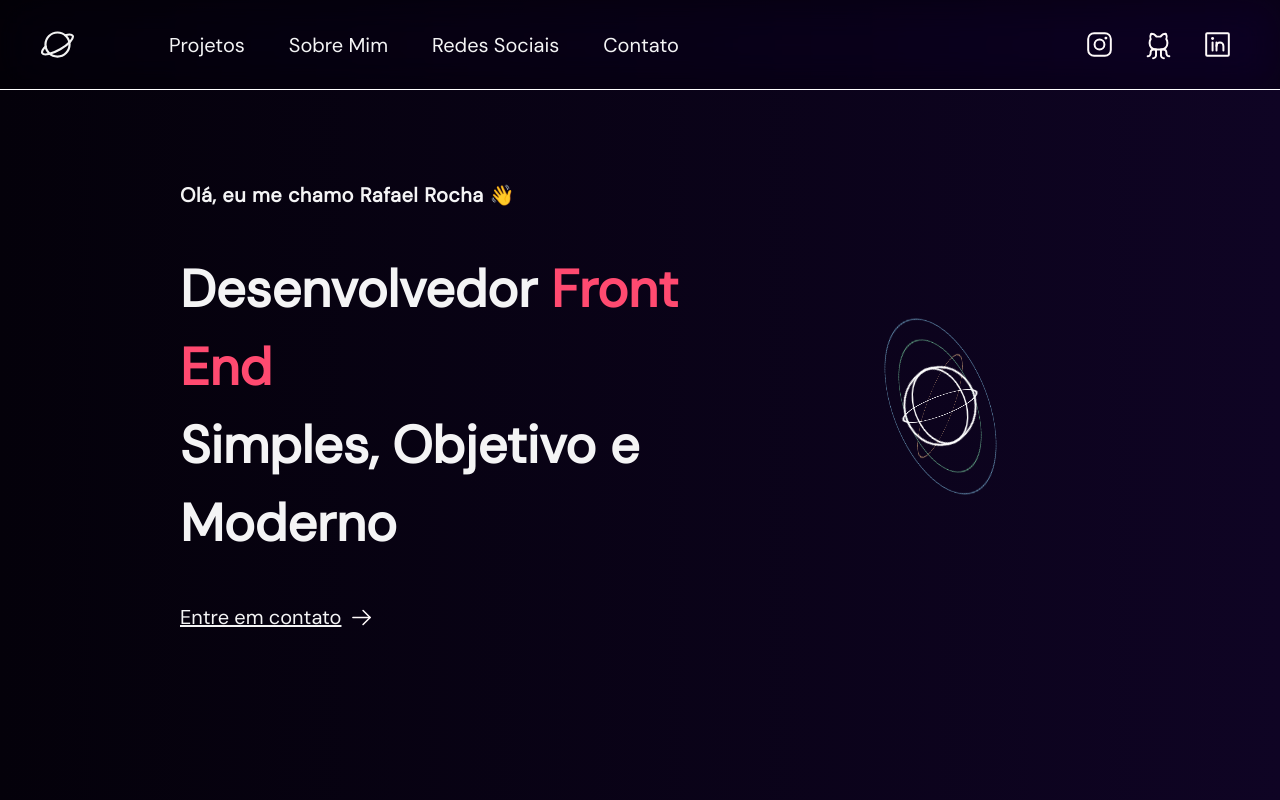
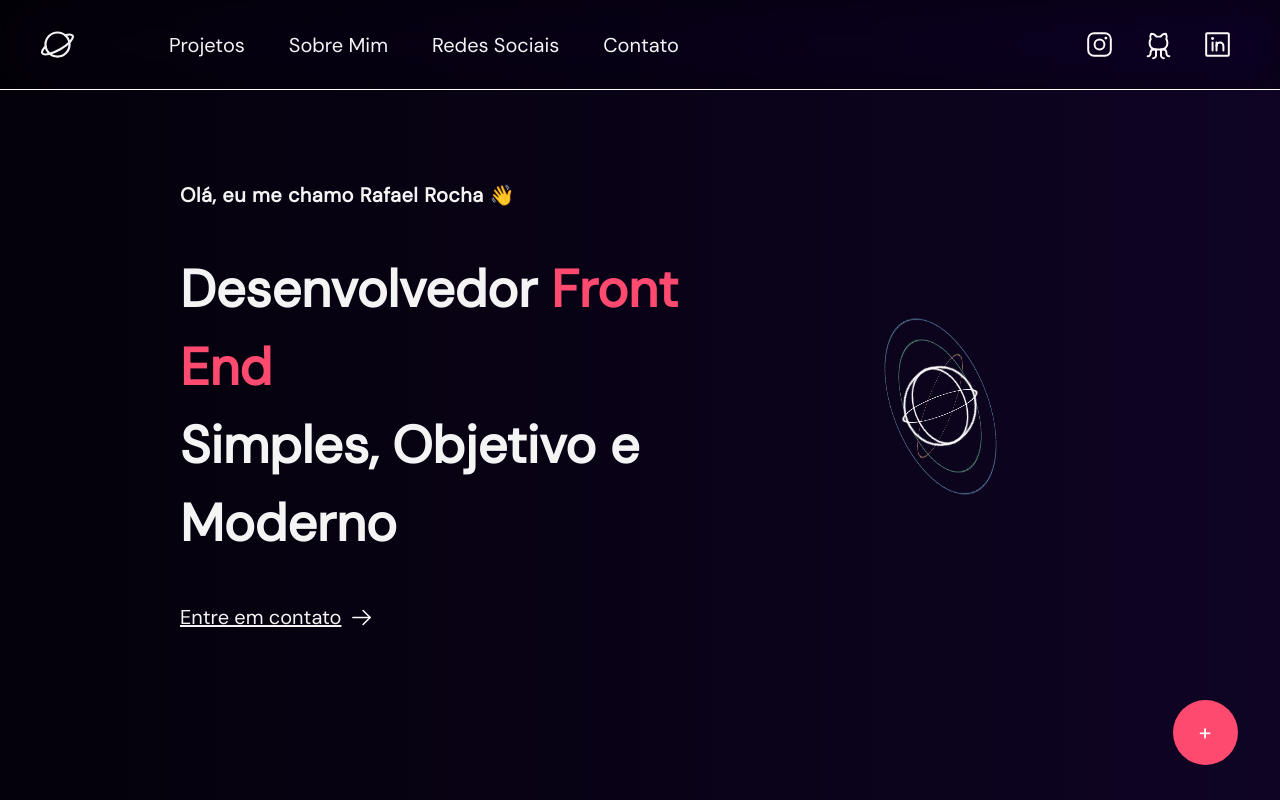
Before and after one commit to RafaelRRhocha/Portfolio-3.0, a Next.js app: page / in a window 1280 px wide. Shown: the top 800 px of the page. Built offline with nearby package versions, Linux system fonts and the light colour scheme.

Commit message:
feat: contact gadget finished

```diff
--- /dev/null
+++ b/src/components/ContactGadget.tsx
@@ -0,0 +1,36 @@
+import type { FC } from 'react';
+
+interface ContactGadgetProps {}
+
+const ContactGadget: FC<ContactGadgetProps> = ({}) => {
+  return (
+    <>
+      <link href="https://fonts.googleapis.com/icon?family=Material+Icons" rel="stylesheet"></link>
+      <div className="floating-container">
+        <div className="floating-button">+</div>
+        <div className="element-container">
+
+          <a href="mailto:1rafaelrocha2@gmail.com" target="_blank" rel="noreferrer">
+            <span className="float-element email">
+              <i className="material-icons">email</i>
+            </span>
+          </a>
+
+          <a href="https://wa.me/5522997041878" target="_blank" rel="noreferrer">
+            <span className="float-element tooltip-left whatsApp">
+              <i className="material-icons">chat</i>
+            </span>
+          </a>
+
+          <a href="https://is.gd/rafaelrocha" target="_blank" rel="noreferrer">
+            <span className="float-element phone">
+              <i className="material-icons">phone</i>
+            </span>
+          </a>
+        </div>
+      </div>
+    </>
+  );
+}
+
+export default ContactGadget;
--- a/src/pages/_app.tsx
+++ b/src/pages/_app.tsx
@@ -1,6 +1,7 @@
 import type { AppProps } from 'next/app'
 import Head from 'next/head'
 import '../styles/carousel.css'
+import '../styles/gadget.css'
 import '../styles/globals.css'
 import '../styles/main.css'
 import '../styles/planet.css'
--- a/src/pages/index.tsx
+++ b/src/pages/index.tsx
@@ -1,4 +1,5 @@
 import { useEffect, useState } from "react";
+import ContactGadget from "../components/ContactGadget";
 import Header from "../components/Header";
 import LandingHome from "../components/LandingHome";
 import SlidingCarousel from "../components/SlidingCarousel";
@@ -27,6 +28,7 @@ export default function Home() {
           <Header />
           <LandingHome />
           <SlidingCarousel />
+          <ContactGadget />
         </div>
       )}
     </div>
--- /dev/null
+++ b/src/styles/gadget.css
@@ -0,0 +1,134 @@
+@-webkit-keyframes come-in {
+  0% {
+    -webkit-transform: translatey(100px);
+    transform: translatey(100px);
+    opacity: 0;
+  }
+  30% {
+    -webkit-transform: translateX(-50px) scale(0.4);
+    transform: translateX(-50px) scale(0.4);
+  }
+  70% {
+    -webkit-transform: translateX(0px) scale(1.2);
+    transform: translateX(0px) scale(1.2);
+  }
+  100% {
+    -webkit-transform: translatey(0px) scale(1);
+    transform: translatey(0px) scale(1);
+    opacity: 1;
+  }
+}
+
+@keyframes come-in {
+  0% {
+    -webkit-transform: translatey(100px);
+    transform: translatey(100px);
+    opacity: 0;
+  }
+  30% {
+    -webkit-transform: translateX(-50px) scale(0.4);
+    transform: translateX(-50px) scale(0.4);
+  }
+  70% {
+    -webkit-transform: translateX(0px) scale(1.2);
+    transform: translateX(0px) scale(1.2);
+  }
+  100% {
+    -webkit-transform: translatey(0px) scale(1);
+    transform: translatey(0px) scale(1);
+    opacity: 1;
+  }
+}
+
+.floating-container {
+  position: fixed;
+  width: 100px;
+  height: 100px;
+  bottom: 0;
+  right: 0;
+  margin: 35px 25px;
+}
+
+.floating-container:hover {
+  height: 300px;
+}
+
+.floating-container:hover .floating-button {
+  box-shadow: 0 10px 25px -5px #FF4A70;
+  -webkit-transform: translatey(5px);
+  transform: translatey(5px);
+  -webkit-transition: all 0.3s;
+  transition: all 0.3s;
+}
+
+.floating-container:hover .element-container .float-element:nth-child(1) {
+  -webkit-animation: come-in 0.4s forwards 0.2s;
+  animation: come-in 0.4s forwards 0.2s;
+}
+
+.floating-container:hover .element-container .float-element:nth-child(2) {
+  -webkit-animation: come-in 0.4s forwards 0.4s;
+  animation: come-in 0.4s forwards 0.4s;
+}
+
+.floating-container:hover .element-container .float-element:nth-child(3) {
+  -webkit-animation: come-in 0.4s forwards 0.6s;
+  animation: come-in 0.4s forwards 0.6s;
+}
+
+.floating-container .floating-button {
+  position: absolute;
+  width: 65px;
+  height: 65px;
+  background: #FF4A70;
+  bottom: 0;
+  border-radius: 50%;
+  left: 0;
+  right: 0;
+  margin: auto;
+  color: white;
+  line-height: 65px;
+  text-align: center;
+  font-size: 23px;
+  z-index: 100;
+  cursor: pointer;
+  -webkit-transition: all 0.3s;
+  transition: all 0.3s;
+}
+
+.floating-container .float-element {
+  position: relative;
+  display: block;
+  border-radius: 50%;
+  width: 50px;
+  height: 50px;
+  margin: 15px auto;
+  color: white;
+  font-weight: 500;
+  text-align: center;
+  line-height: 50px;
+  z-index: 0;
+  opacity: 0;
+  -webkit-transform: translateY(100px);
+  transform: translateY(100px);
+}
+
+.floating-container .float-element .material-icons {
+  vertical-align: middle;
+  font-size: 16px;
+}
+
+.email {
+  background: #625996;
+  box-shadow: 0 10px 25px -5px #625996;
+}
+
+.whatsApp {
+  background: #9C56A0;
+  box-shadow: 0 10px 25px -5px #9C56A0;
+}
+
+.phone {
+  background: #D44C92;
+  box-shadow: 0 10px 25px -5px #D44C92;
+}
```
